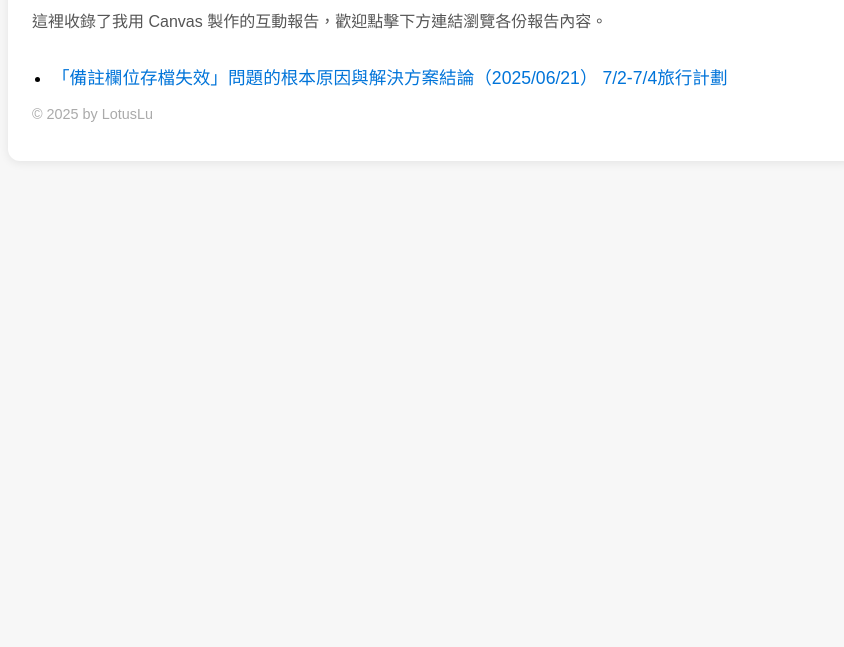
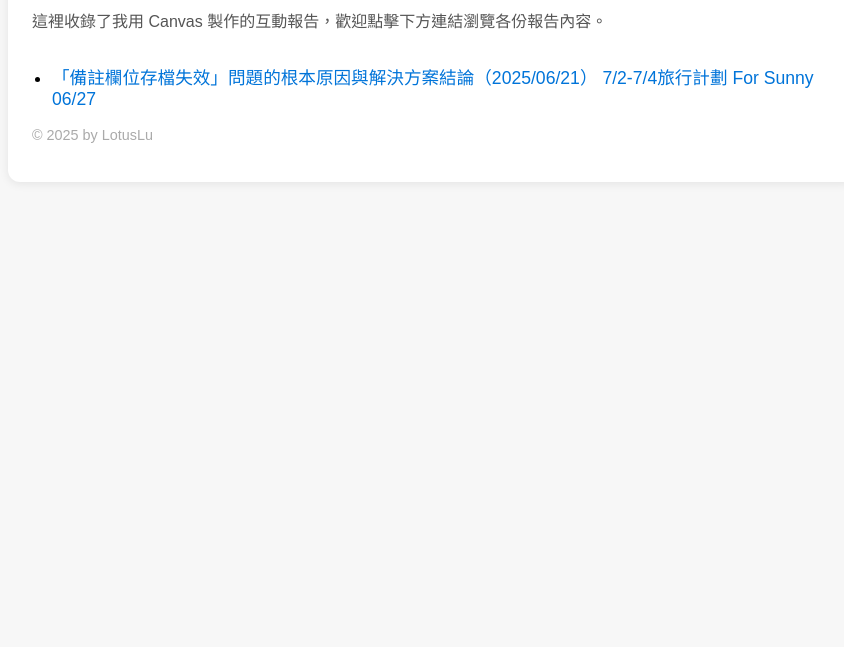
Before and after one commit to LotusLu/canvas_share, a plain HTML site: page index.html in a window 1280 px wide. Shown: the part 153-800 px from the top of the page, without its empty margins (208-1052 px from the left). Drawn offline with Linux system fonts and the light colour scheme.

Commit message:
Update index.html

```diff
--- a/index.html
+++ b/index.html
@@ -54,6 +54,7 @@
       <li>
         <a href="questionnaireBug_0621.html" target="_blank">「備註欄位存檔失效」問題的根本原因與解決方案結論（2025/06/21）</a>
         <a href="travle_0702.html" target="_blank">7/2-7/4旅行計劃</a>
+        <a href="for_sunny_0627.html" target="_blank">For Sunny 06/27</a>
       </li>
       <!-- 請依照未來報告新增下方條目 -->
       <!--
```
